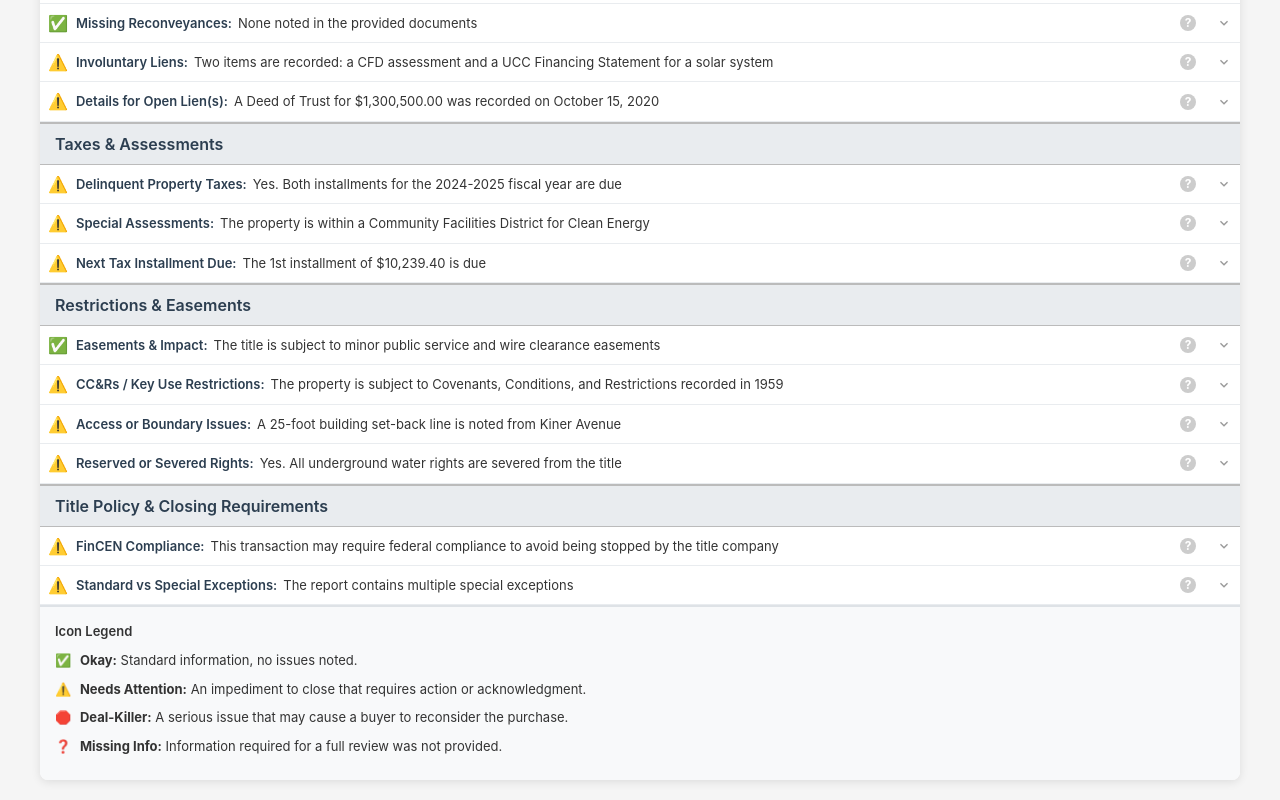
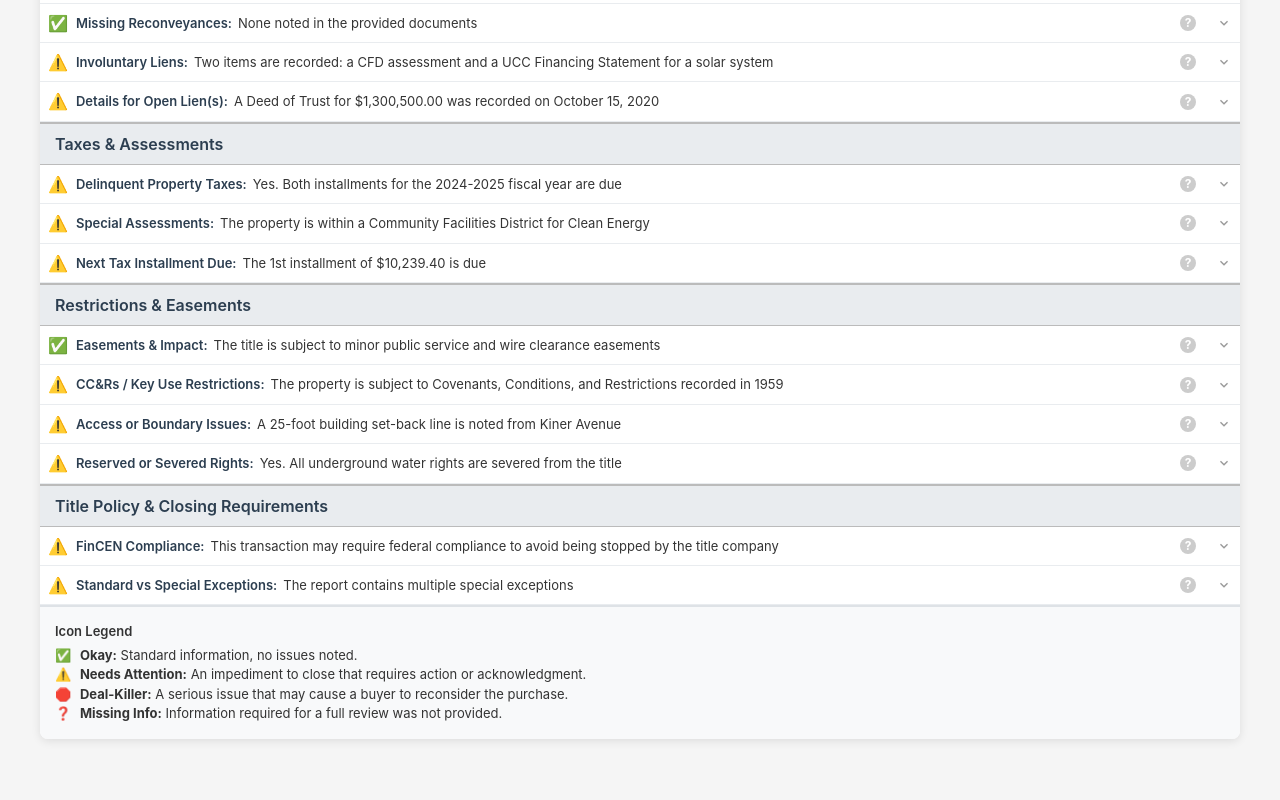
Before and after one commit to cckd42/title-hero, a plain HTML site: page index.html in a window 1280 px wide. Shown: the part 933-1733 px from the top of the page. After the commit the page ends 1692 px from the top, so only its background shows below. Drawn offline with Linux system fonts and the light colour scheme.

Commit message:
Update index.html

```diff
--- a/index.html
+++ b/index.html
@@ -324,14 +324,14 @@
         .legend-title {
             font-weight: 600;
             font-size: 13px;
-            margin-bottom: 8px;
+            margin-bottom: 4px;
         }
 
         .legend-item {
             display: block;
-            margin-bottom: 8px;
+            margin-bottom: 0px;
             font-size: 13px;
-            line-height: 1.6;
+            line-height: 1.5;
         }
 
         .legend-icon {
```
